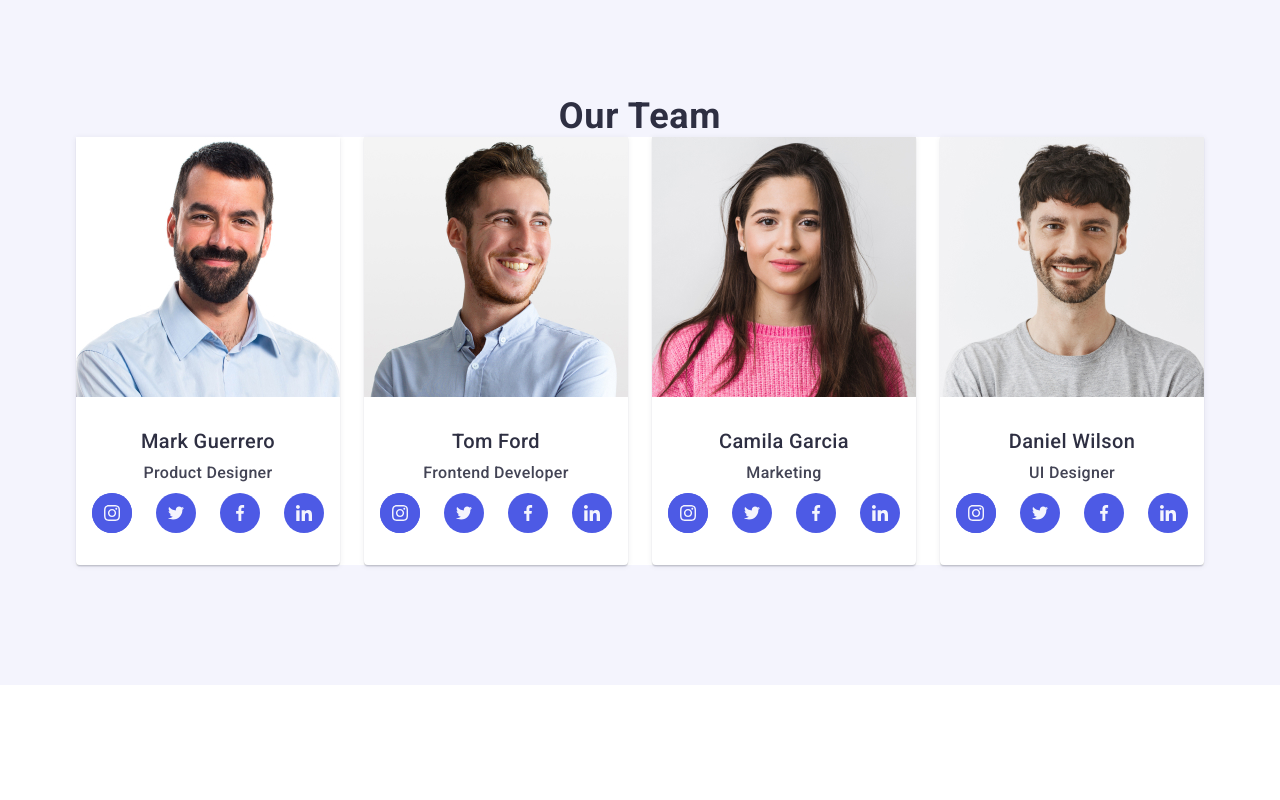
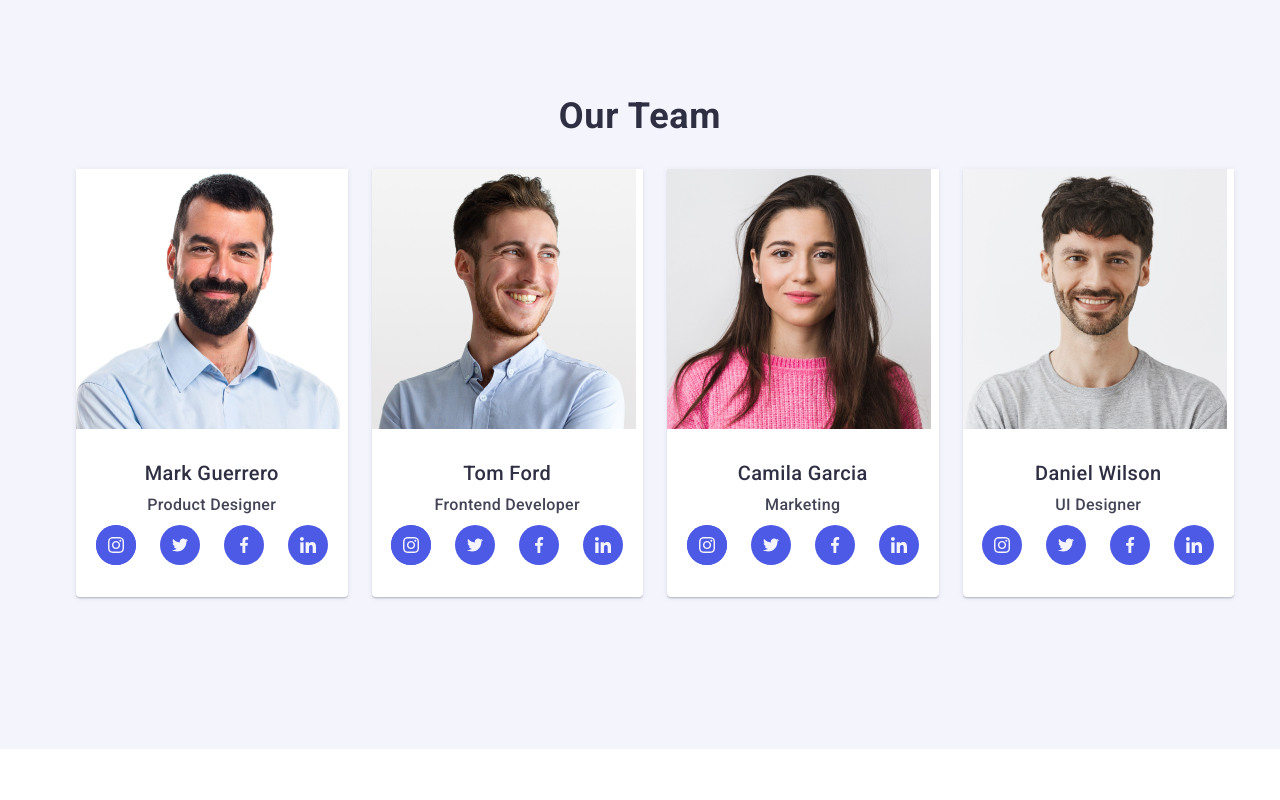
Before and after one commit to Caesar88-create/goit-markup-hw-04, a plain HTML site: page index.html in a window 1280 px wide. Shown: the part 1280-2080 px from the top of the page. Drawn offline with nearby package versions, Linux system fonts and the light colour scheme.

Commit message:
Add files via upload

```diff
--- a/css/styles.css
+++ b/css/styles.css
@@ -270,6 +270,10 @@ p {
   padding-top: 8px;
 }
 
+.features-team-sm {
+
+}
+
 .link-icon {
   border-radius: 50%;
   background-color: #4d5ae5;
@@ -279,11 +283,13 @@ p {
   display: flex;
   justify-content: center;
   align-items: center;
+
+  transition: background-color 250ms cubic-bezier(0.4, 0, 0.2, 1);
 }
 
-.features-icon-sm:hover,
-.features-icon-sm:focus {
-  background-color: #31d0aa;
+.link-icon:hover,
+.link-icon:focus {
+  background-color: #404bbf;
 }
 
 .features-icon-sm {
@@ -322,19 +328,22 @@ p {
   background-color: #f4f4fd;
 }
 
-.team-shadow {
+/*.team-shadow {
   box-shadow: 0px 2px 1px 0px #2E2F4214 8%,
               0px 1px 1px 0px #2E2F4229 16%,
               0px 1px 6px 0px #2E2F4214 8%,
+}*/
+
+.team-container {
+  padding: 32px 0;
 }
 
-.team-container {
+.team-list {
   display: flex;
   align-items: center;
+  justify-content: center;
   gap: 24px;
-  text-align: center;
-  margin: 0 auto;
-  background-color: #ffffff;
+  flex-direction: row;
 }
 
 .li-team {
@@ -607,8 +616,9 @@ p {
 .features-container-sm-f {
   display: flex;
   justify-content: center;
-  gap: 16px;
-  padding-top: 8px;
+  gap: 24px;
+  flex-direction: row;
+  align-items: center;
 }
 
 .social-footer-list {
--- a/index.html
+++ b/index.html
@@ -127,8 +127,8 @@
       <section class="team section">
         <div class="container">
           <h2 class="team-title">Our Team</h2>
-          <div class="team-shadow">
-          <ul class="team-container">
+          <div class="container team-container">
+          <ul class="team-list">
             <li class="li-team">
               <img
                 src="./images/img.jpg"
@@ -269,7 +269,7 @@
                 <h3 class="team-h">Daniel Wilson</h3>
                 <p class="team-p">UI Designer</p>
                 <ul class="features-container-sm">
-                  <li class="social-footer-sm">
+                  <li class="features-team-sm">
                     <a class="link-icon" href="">
                       <svg width="16" height="16">
                         <use href="./images/icons.svg#icon-instagram"></use>
```
